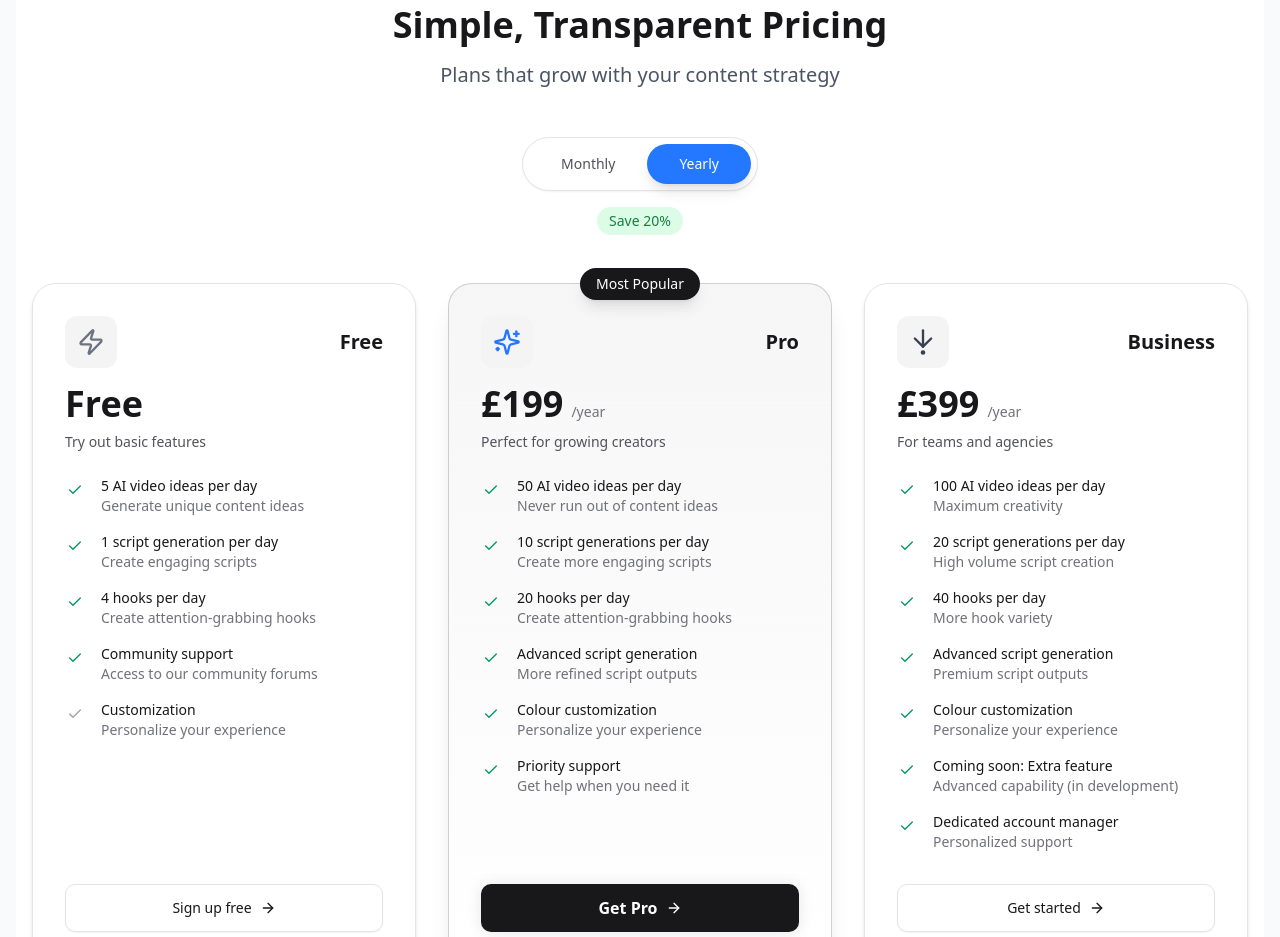
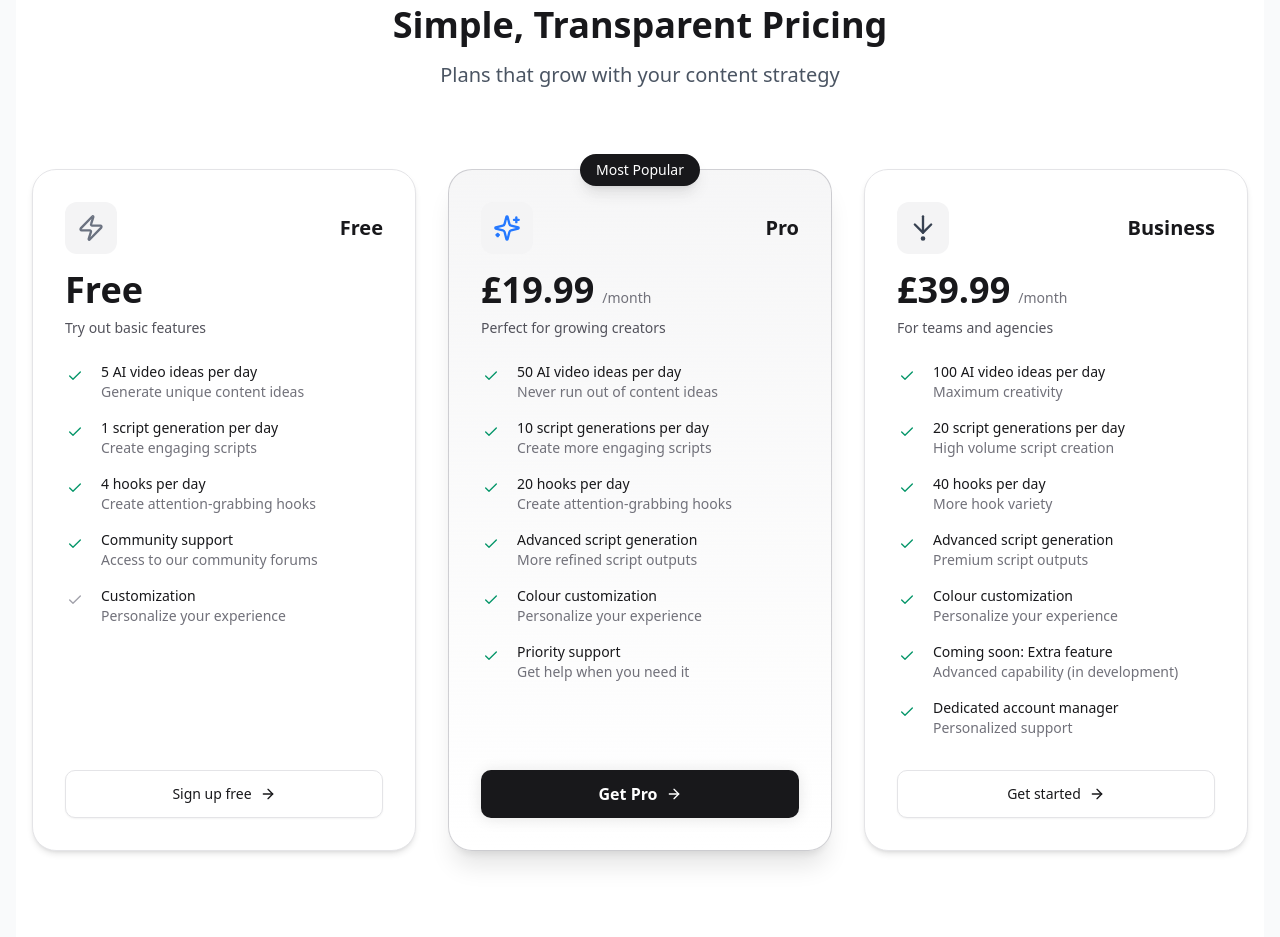
Before and after one commit to Tasklyios/planzo-ai, a React (Vite) app: page / in a window 1280 px wide. Shown: the part 4160-5097 px from the top of the page. Built offline with nearby package versions, Linux system fonts and the light colour scheme.

Commit message:
Remove duplicate pricing switch
Removed the duplicate monthly/yearly switch from the pricing section to ensure a single, consistent control.

```diff
--- a/src/components/Pricing.tsx
+++ b/src/components/Pricing.tsx
@@ -1,4 +1,3 @@
-
 import { useState } from "react";
 import { useNavigate } from "react-router-dom";
 import { Sparkles, Zap, ArrowDownToDot } from "lucide-react";
@@ -235,7 +234,7 @@ const Pricing = () => {
           {isYearly && <span className="ml-2 text-xs bg-green-100 text-green-800 rounded-full px-3 py-1.5">Save 20%</span>}
         </div>
 
-        <PricingSection tiers={pricingTiers} />
+        <PricingSection tiers={pricingTiers} isYearly={isYearly} />
       </div>
     </section>
   );
--- a/src/components/pricing/PricingSheet.tsx
+++ b/src/components/pricing/PricingSheet.tsx
@@ -244,7 +244,7 @@ const PricingSheet = ({ trigger }: PricingSheetProps) => {
             </div>
             {isYearly && <span className="ml-2 text-xs bg-green-100 text-green-800 rounded-full px-3 py-1.5">Save 20%</span>}
           </div>
-          <PricingSection tiers={pricingTiers} />
+          <PricingSection tiers={pricingTiers} isYearly={isYearly} />
         </div>
       </SheetContent>
     </Sheet>
--- a/src/components/ui/pricing-section.tsx
+++ b/src/components/ui/pricing-section.tsx
@@ -1,7 +1,6 @@
 
 "use client"
 
-import { useState } from "react"
 import { Button } from "@/components/ui/button"
 import { Badge } from "@/components/ui/badge"
 import { ArrowRightIcon, CheckIcon } from "lucide-react"
@@ -31,11 +30,10 @@ interface PricingTier {
 interface PricingSectionProps {
   tiers: PricingTier[]
   className?: string
+  isYearly: boolean // Changed to accept isYearly as a prop instead of managing its own state
 }
 
-function PricingSection({ tiers, className }: PricingSectionProps) {
-  const [isYearly, setIsYearly] = useState(true)
-
+function PricingSection({ tiers, className, isYearly }: PricingSectionProps) {
   const buttonStyles = {
     default: cn(
       "h-12 bg-white dark:bg-zinc-900",
@@ -80,23 +78,7 @@ function PricingSection({ tiers, className }: PricingSectionProps) {
           <p className="text-xl text-gray-600 max-w-2xl mx-auto mb-8 text-center">
             Plans that grow with your content strategy
           </p>
-          <div className="inline-flex items-center p-1.5 bg-white dark:bg-zinc-800/50 rounded-full border border-zinc-200 dark:border-zinc-700 shadow-sm">
-            {["Monthly", "Yearly"].map((period) => (
-              <button
-                key={period}
-                onClick={() => setIsYearly(period === "Yearly")}
-                className={cn(
-                  "px-8 py-2.5 text-sm font-medium rounded-full transition-all duration-300",
-                  (period === "Yearly") === isYearly
-                    ? "bg-primary text-white shadow-lg"
-                    : "text-zinc-600 dark:text-zinc-400 hover:text-zinc-900 dark:hover:text-zinc-100",
-                )}
-              >
-                {period}
-              </button>
-            ))}
-          </div>
-          <span className="bg-green-100 text-green-700 text-sm px-3 py-1 rounded-full font-medium">Save 20%</span>
+          {/* Removed the toggle buttons here */}
         </div>
 
         <div className="grid grid-cols-1 md:grid-cols-3 gap-8">
```
